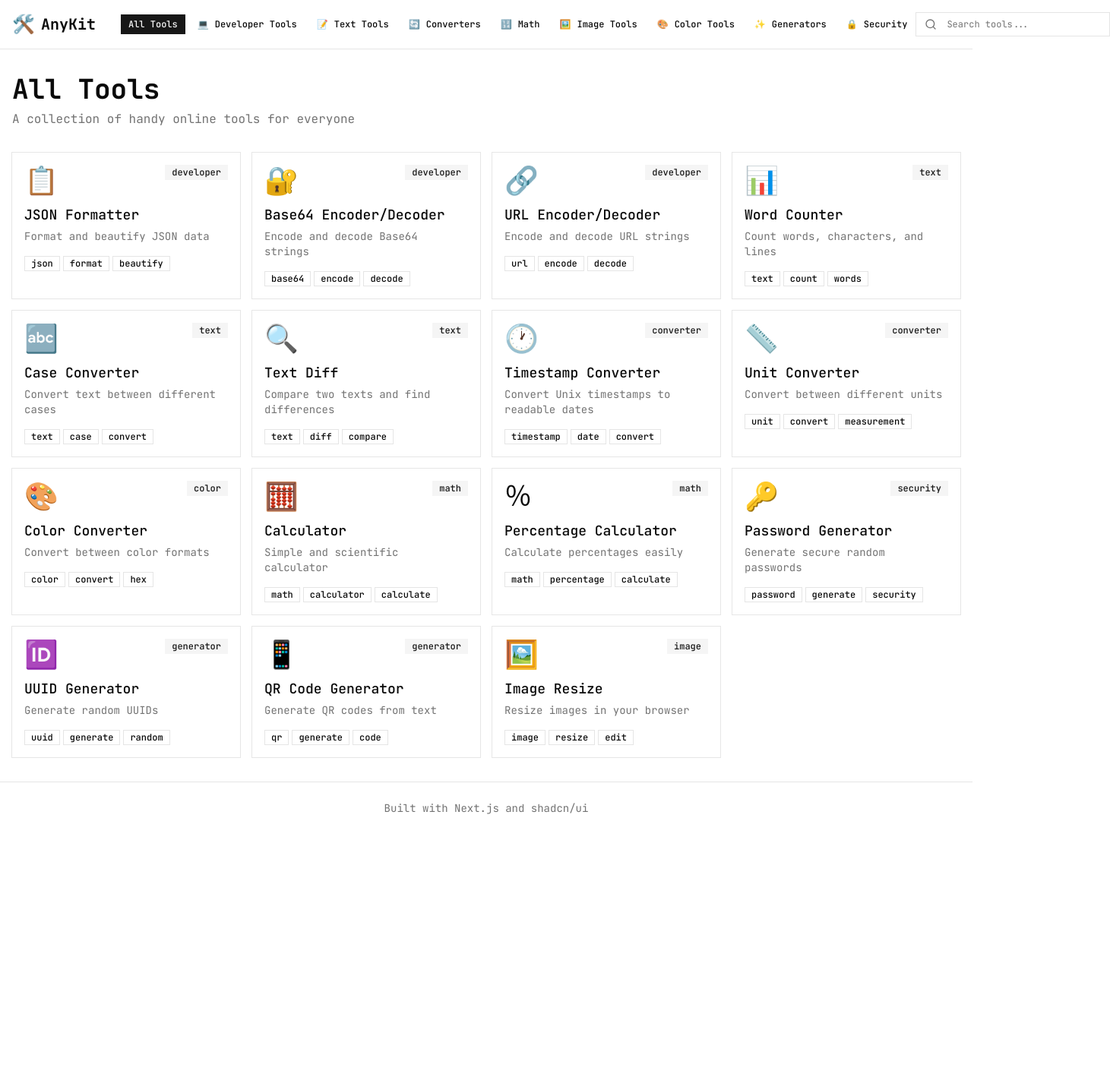
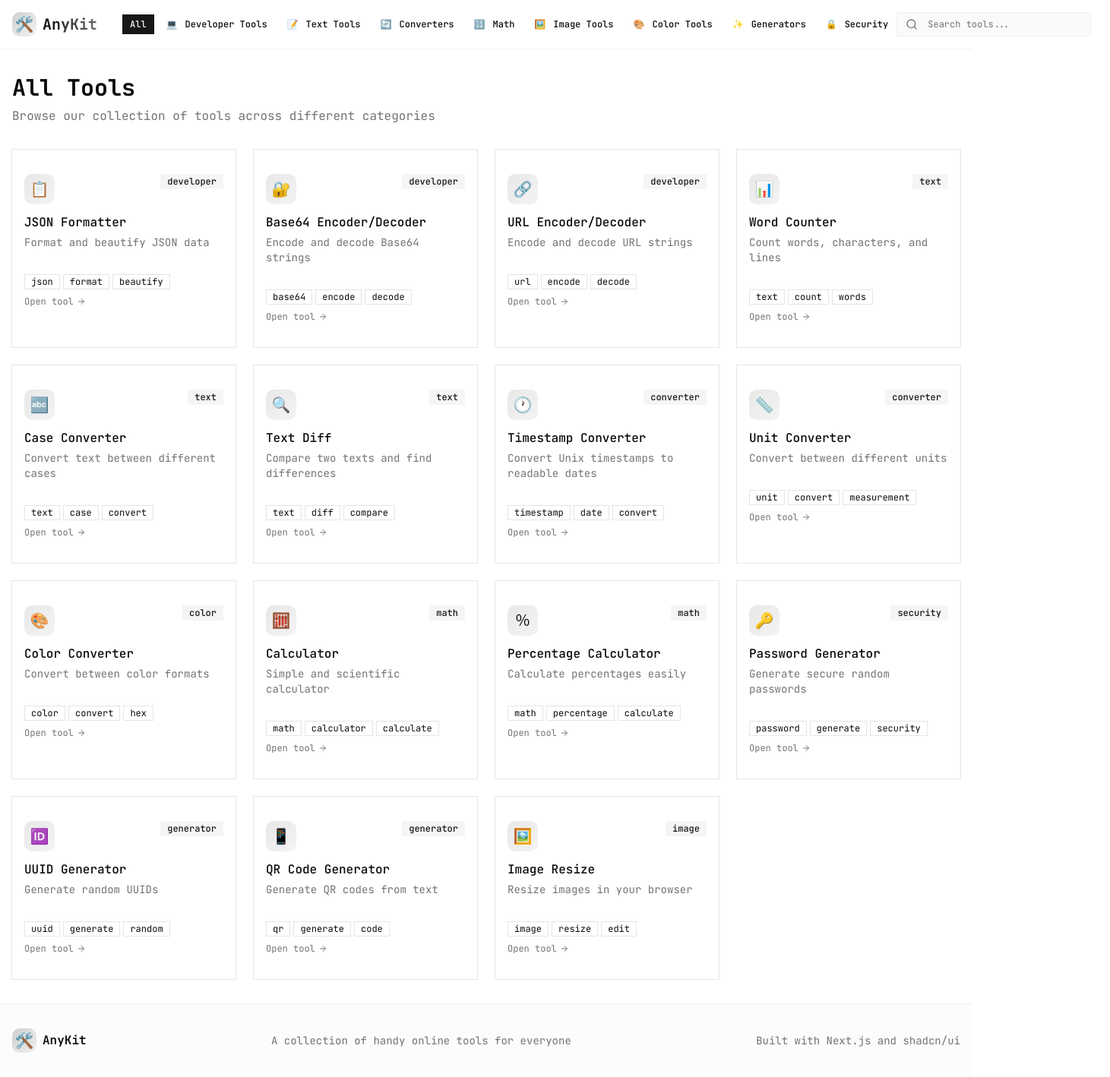
Before and after one commit to FaheemJawfar/anykit-app, a Next.js app: page / in a window 1280 px wide. Shown: the whole page at 76% size, 1461 px wide, since content can reach past the window. Before the commit the page ends 1098 px from the top, so only its background shows below. Built offline with nearby package versions, Linux system fonts and the light colour scheme.

Commit message:
Enhanced footer with branding and improved UI styling across components

```diff
--- a/src/app/layout.tsx
+++ b/src/app/layout.tsx
@@ -32,8 +32,23 @@
     >
       <body className="min-h-full flex flex-col">
         <div className="flex-1">{children}</div>
-        <footer className="border-t py-6 text-center text-sm text-muted-foreground">
-          <p>Built with Next.js and shadcn/ui</p>
+        <footer className="border-t border-border/50 bg-muted/30">
+          <div className="container mx-auto px-4 py-8">
+            <div className="flex flex-col md:flex-row items-center justify-between gap-4">
+              <div className="flex items-center gap-2">
+                <div className="w-8 h-8 rounded-lg bg-gradient-to-br from-primary/20 to-primary/5 flex items-center justify-center">
+                  <span className="text-xl">🛠️</span>
+                </div>
+                <span className="font-semibold">AnyKit</span>
+              </div>
+              <p className="text-sm text-muted-foreground">
+                A collection of handy online tools for everyone
+              </p>
+              <div className="flex items-center gap-4 text-sm text-muted-foreground">
+                <span>Built with Next.js and shadcn/ui</span>
+              </div>
+            </div>
+          </div>
         </footer>
       </body>
     </html>
--- a/src/app/page.tsx
+++ b/src/app/page.tsx
@@ -3,6 +3,7 @@
 import { useState, useMemo } from "react";
 import { Navigation } from "@/components/navigation";
 import { ToolCard } from "@/components/tool-card";
+import { Button } from "@/components/ui/button";
 import { tools, getToolsByCategory, searchTools, categories } from "@/lib/tools";
 
 export default function Home() {
@@ -37,29 +38,42 @@
 
       <main className="container mx-auto px-4 py-8">
         <div className="mb-8">
-          <h1 className="text-4xl font-bold mb-2">
+          <h2 className="text-3xl font-bold mb-2">
             {selectedCategoryData ? (
               <span className="flex items-center gap-3">
-                <span className="text-5xl">{selectedCategoryData.icon}</span>
+                <span className="text-4xl">{selectedCategoryData.icon}</span>
                 {selectedCategoryData.name}
               </span>
             ) : (
               "All Tools"
             )}
-          </h1>
+          </h2>
           <p className="text-muted-foreground">
             {selectedCategoryData
               ? selectedCategoryData.description
-              : "A collection of handy online tools for everyone"}
+              : "Browse our collection of tools across different categories"}
           </p>
         </div>
 
         {filteredTools.length === 0 ? (
-          <div className="text-center py-12">
+          <div className="text-center py-16">
+            <div className="inline-flex items-center justify-center w-16 h-16 rounded-full bg-muted mb-4">
+              <span className="text-3xl">🔍</span>
+            </div>
             <p className="text-muted-foreground text-lg">No tools found matching your criteria.</p>
+            <Button
+              onClick={() => {
+                setSelectedCategory(null);
+                setSearchQuery("");
+              }}
+              variant="outline"
+              className="mt-4"
+            >
+              Clear Filters
+            </Button>
           </div>
         ) : (
-          <div className="grid grid-cols-1 md:grid-cols-2 lg:grid-cols-3 xl:grid-cols-4 gap-4">
+          <div className="grid grid-cols-1 md:grid-cols-2 lg:grid-cols-3 xl:grid-cols-4 gap-6">
             {filteredTools.map((tool) => (
               <ToolCard key={tool.id} tool={tool} />
             ))}
--- a/src/app/tools/password-generator/page.tsx
+++ b/src/app/tools/password-generator/page.tsx
@@ -105,7 +105,7 @@
                 <Checkbox
                   id="uppercase"
                   checked={includeUppercase}
-                  onCheckedChange={setIncludeUppercase}
+                  onCheckedChange={(checked) => setIncludeUppercase(checked === true)}
                 />
                 <Label htmlFor="uppercase">Include Uppercase (A-Z)</Label>
               </div>
@@ -113,7 +113,7 @@
                 <Checkbox
                   id="lowercase"
                   checked={includeLowercase}
-                  onCheckedChange={setIncludeLowercase}
+                  onCheckedChange={(checked) => setIncludeLowercase(checked === true)}
                 />
                 <Label htmlFor="lowercase">Include Lowercase (a-z)</Label>
               </div>
@@ -121,7 +121,7 @@
                 <Checkbox
                   id="numbers"
                   checked={includeNumbers}
-                  onCheckedChange={setIncludeNumbers}
+                  onCheckedChange={(checked) => setIncludeNumbers(checked === true)}
                 />
                 <Label htmlFor="numbers">Include Numbers (0-9)</Label>
               </div>
@@ -129,7 +129,7 @@
                 <Checkbox
                   id="symbols"
                   checked={includeSymbols}
-                  onCheckedChange={setIncludeSymbols}
+                  onCheckedChange={(checked) => setIncludeSymbols(checked === true)}
                 />
                 <Label htmlFor="symbols">Include Symbols (!@#$%^&*)</Label>
               </div>
--- a/src/components/navigation.tsx
+++ b/src/components/navigation.tsx
@@ -17,13 +17,17 @@
   const [isMobileMenuOpen, setIsMobileMenuOpen] = useState(false);
 
   return (
-    <nav className="border-b bg-background/95 backdrop-blur supports-[backdrop-filter]:bg-background/60 sticky top-0 z-50">
+    <nav className="border-b border-border/50 bg-background/95 backdrop-blur supports-[backdrop-filter]:bg-background/60 sticky top-0 z-50">
       <div className="container mx-auto px-4">
         <div className="flex items-center justify-between h-16">
           <div className="flex items-center gap-8">
-            <Link href="/" className="flex items-center gap-2 font-bold text-xl">
-              <span className="text-2xl">🛠️</span>
-              <span>AnyKit</span>
+            <Link href="/" className="flex items-center gap-2 font-bold text-xl hover:opacity-80 transition-opacity">
+              <div className="w-8 h-8 rounded-lg bg-gradient-to-br from-primary/20 to-primary/5 flex items-center justify-center">
+                <span className="text-xl">🛠️</span>
+              </div>
+              <span className="bg-gradient-to-r from-foreground to-foreground/60 bg-clip-text text-transparent">
+                AnyKit
+              </span>
             </Link>
 
             <div className="hidden md:flex items-center gap-1">
@@ -31,8 +35,9 @@
                 variant={selectedCategory === null ? "default" : "ghost"}
                 size="sm"
                 onClick={() => onCategoryChange(null)}
+                className="font-medium"
               >
-                All Tools
+                All
               </Button>
               {categories.map((category) => (
                 <Button
@@ -40,8 +45,9 @@
                   variant={selectedCategory === category.id ? "default" : "ghost"}
                   size="sm"
                   onClick={() => onCategoryChange(category.id)}
+                  className="font-medium"
                 >
-                  <span className="mr-1">{category.icon}</span>
+                  <span className="mr-1.5">{category.icon}</span>
                   {category.name}
                 </Button>
               ))}
@@ -53,7 +59,7 @@
               <Search className="absolute left-3 top-1/2 transform -translate-y-1/2 h-4 w-4 text-muted-foreground" />
               <Input
                 placeholder="Search tools..."
-                className="pl-10 w-64"
+                className="pl-10 w-64 bg-muted/50 border-border/50 focus:bg-background transition-colors"
                 onChange={(e) => onSearch(e.target.value)}
               />
             </div>
@@ -70,19 +76,19 @@
         </div>
 
         {isMobileMenuOpen && (
-          <div className="md:hidden pb-4">
+          <div className="md:hidden pb-4 border-t border-border/50 pt-4">
             <div className="relative mb-4">
               <Search className="absolute left-3 top-1/2 transform -translate-y-1/2 h-4 w-4 text-muted-foreground" />
               <Input
                 placeholder="Search tools..."
-                className="pl-10"
+                className="pl-10 bg-muted/50 border-border/50 focus:bg-background transition-colors"
                 onChange={(e) => onSearch(e.target.value)}
               />
             </div>
             <div className="flex flex-col gap-1">
               <Button
                 variant={selectedCategory === null ? "default" : "ghost"}
-                className="justify-start"
+                className="justify-start font-medium"
                 onClick={() => {
                   onCategoryChange(null);
                   setIsMobileMenuOpen(false);
@@ -94,7 +100,7 @@
                 <Button
                   key={category.id}
                   variant={selectedCategory === category.id ? "default" : "ghost"}
-                  className="justify-start"
+                  className="justify-start font-medium"
                   onClick={() => {
                     onCategoryChange(category.id);
                     setIsMobileMenuOpen(false);
--- a/src/components/tool-card.tsx
+++ b/src/components/tool-card.tsx
@@ -2,6 +2,7 @@
 import { Badge } from "@/components/ui/badge";
 import { Tool } from "@/lib/tools";
 import Link from "next/link";
+import { ArrowRight } from "lucide-react";
 
 interface ToolCardProps {
   tool: Tool;
@@ -10,25 +11,31 @@
 export function ToolCard({ tool }: ToolCardProps) {
   return (
     <Link href={tool.path}>
-      <Card className="h-full hover:shadow-lg transition-shadow cursor-pointer">
-        <CardHeader>
-          <div className="flex items-start justify-between">
-            <div className="text-4xl mb-2">{tool.icon}</div>
-            <Badge variant="secondary" className="text-xs">
+      <Card className="h-full hover:shadow-lg hover:scale-[1.01] transition-all duration-200 cursor-pointer group border-border/50 hover:border-primary/50">
+        <CardHeader className="p-4 pb-2">
+          <div className="flex items-start justify-between mb-2">
+            <div className="w-10 h-10 rounded-lg bg-gradient-to-br from-primary/10 to-primary/5 flex items-center justify-center text-xl group-hover:scale-105 transition-transform">
+              {tool.icon}
+            </div>
+            <Badge variant="secondary" className="text-xs font-medium">
               {tool.category}
             </Badge>
           </div>
-          <CardTitle className="text-lg">{tool.name}</CardTitle>
-          <CardDescription className="text-sm">{tool.description}</CardDescription>
+          <CardTitle className="text-base group-hover:text-primary transition-colors">{tool.name}</CardTitle>
+          <CardDescription className="text-sm line-clamp-2">{tool.description}</CardDescription>
         </CardHeader>
         {tool.tags && tool.tags.length > 0 && (
-          <CardContent>
-            <div className="flex flex-wrap gap-1">
+          <CardContent className="p-4 pt-2">
+            <div className="flex flex-wrap gap-1 mb-2">
               {tool.tags.slice(0, 3).map((tag) => (
-                <Badge key={tag} variant="outline" className="text-xs">
+                <Badge key={tag} variant="outline" className="text-xs font-normal">
                   {tag}
                 </Badge>
               ))}
+            </div>
+            <div className="flex items-center text-xs text-muted-foreground group-hover:text-primary transition-colors">
+              Open tool
+              <ArrowRight className="w-3 h-3 ml-1 group-hover:translate-x-1 transition-transform" />
             </div>
           </CardContent>
         )}
```
